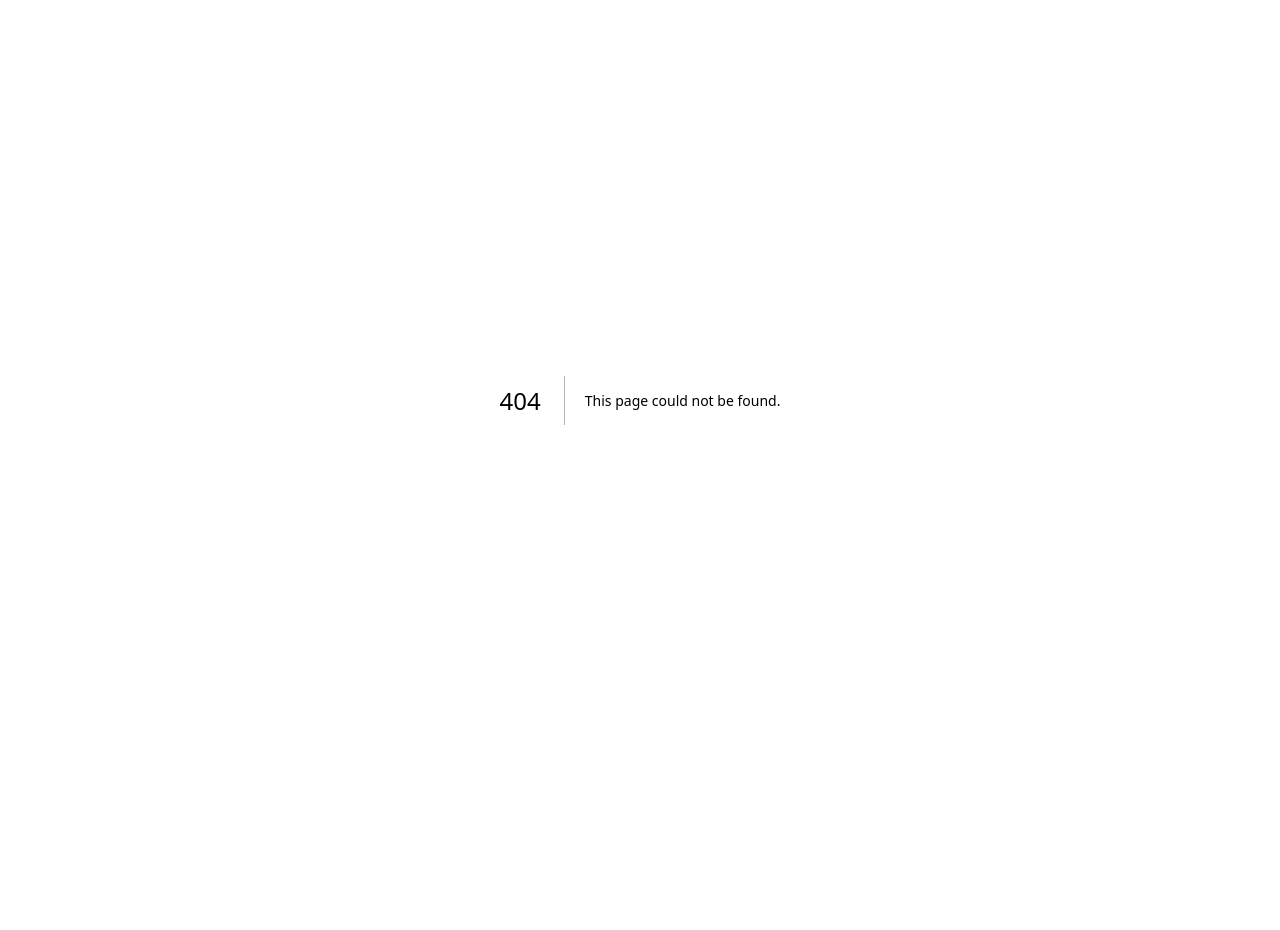
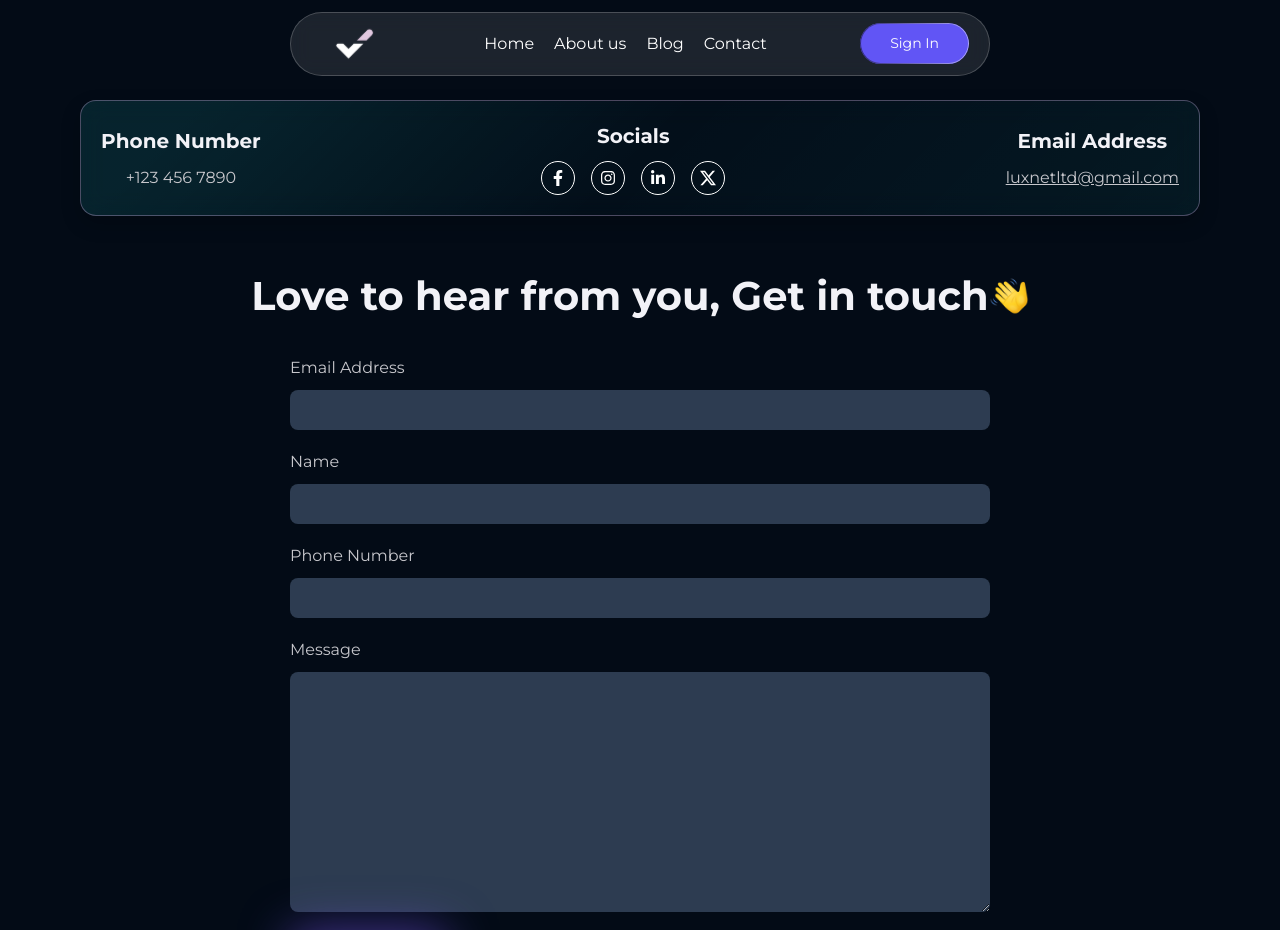
Before and after one commit to Timi-co/VerrifyWebsite, a Next.js app: page /contact in a window 1280 px wide. Before the commit this address had no page. Shown: the top 930 px of the page. Before the commit the page ends 800 px from the top, so only its background shows below. Built offline with nearby package versions, Linux system fonts and the light colour scheme.

Commit message:
DONE: Implemented Contact page WIP: Implementing contact API

```diff
--- /dev/null
+++ b/app/components/(Contact)/ContactContent.tsx
@@ -0,0 +1,172 @@
+"use client";
+import { useState } from "react";
+import React from "react";
+import SocialRing from "../(global)/SocialRing";
+import {
+  FaFacebookF,
+  FaInstagram,
+  FaLinkedinIn,
+  FaPhoneAlt,
+} from "react-icons/fa";
+import { BsTwitterX } from "react-icons/bs";
+import Image from "next/image";
+import Wave from "@/public/images/wave.png";
+
+const ContactContent = () => {
+  const [isLoading, setIsLoading] = useState(false);
+  const [successMsg, setSuccessMsg] = useState("");
+  const [errorMsg, setErrorMsg] = useState("");
+  const [formData, setFormData] = useState({
+    name: "",
+    email: "",
+    phone: "",
+    message: "",
+  });
+
+  const handleChange = (e) => {
+    setFormData({ ...formData, [e.target.name]: e.target.value });
+  };
+
+  const handleSubmit = async (e) => {
+    e.preventDefault(); // ✅ prevent page reload
+    setIsLoading(true);
+    setSuccessMsg("");
+    setErrorMsg("");
+
+    try {
+      const res = await fetch(
+        `${process.env.NEXT_PUBLIC_API_BASE_URL}/contact-us/request`,
+        {
+          method: "POST",
+          headers: {
+            "Content-Type": "application/json",
+          },
+          body: JSON.stringify(formData),
+        }
+      );
+
+      const data = await res.json(); // ✅ await the response
+
+      if (!res.ok) {
+        throw new Error(data.message || "Something went wrong");
+      }
+
+      setSuccessMsg("✅ Message sent successfully!");
+      setFormData({ name: "", email: "", phone: "", message: "" });
+    } catch (error) {
+      console.error(error);
+      setErrorMsg("❌ Failed to send message. Please try again.");
+    } finally {
+      setIsLoading(false);
+    }
+  };
+
+  return (
+    <div className="py-[100px] px-[80px] ">
+      <div className="flex justify-between items-center testimonial_card">
+        <div className="flex flex-col gap-[10px] items-center justify-center">
+          <h2 className="text-[20px] font-bold text-header-txt">
+            Phone Number
+          </h2>
+          <p className="text-gray-txt">+123 456 7890</p>
+        </div>
+        <div className="flex flex-col gap-[10px] items-center justify-center">
+          <h2 className="text-[20px] font-bold text-header-txt">Socials</h2>
+          <div className="flex gap-4">
+            <SocialRing icon={<FaFacebookF />} link="facebook.com" />
+            <SocialRing icon={<FaInstagram />} link="instagram.com" />
+            <SocialRing icon={<FaLinkedinIn />} link="linkedin.com" />
+            <SocialRing icon={<BsTwitterX />} link="twitter.com" />
+          </div>
+        </div>
+        <div className="flex flex-col gap-[10px] items-center justify-center">
+          <h2 className="text-[20px] font-bold text-header-txt">
+            Email Address
+          </h2>
+          <a
+            className="text-gray-txt underline"
+            href="mailto:luxnetltd@gmail.com"
+          >
+            luxnetltd@gmail.com
+          </a>
+        </div>
+      </div>
+
+      <div className="flex mt-[50px]">
+        <div className="flex flex-col items-center w-full gap-[30px]">
+          <h1 className="text-[40px] text-center text-header-txt font-bold w-full flex items-center justify-center">
+            Love to hear from you, Get in touch{" "}
+            <Image className="w-fit h-[40px]" src={Wave} alt="hands waving" />
+          </h1>
+
+          <form className="w-[700px]" onSubmit={handleSubmit}>
+            <div className="flex flex-col gap-[20px]">
+              <div className="flex flex-col gap-[10px]">
+                <label className="text-gray-txt">Email Address</label>
+                <input
+                  type="email"
+                  name="email"
+                  value={formData.email}
+                  onChange={handleChange}
+                  className="bg-input-bg p-2 rounded-lg text-gray-txt"
+                  required
+                />
+              </div>
+
+              <div className="flex flex-col gap-[10px]">
+                <label className="text-gray-txt">Name</label>
+                <input
+                  type="text"
+                  name="name"
+                  value={formData.name}
+                  onChange={handleChange}
+                  className="bg-input-bg p-2 rounded-lg text-gray-txt"
+                  required
+                />
+              </div>
+
+              <div className="flex flex-col gap-[10px]">
+                <label className="text-gray-txt">Phone Number</label>
+                <input
+                  type="text"
+                  name="phone"
+                  value={formData.phone}
+                  onChange={handleChange}
+                  className="bg-input-bg p-2 rounded-lg text-gray-txt"
+                />
+              </div>
+
+              <div className="flex flex-col gap-[10px]">
+                <label className="text-gray-txt">Message</label>
+                <textarea
+                  name="message"
+                  value={formData.message}
+                  onChange={handleChange}
+                  className="bg-input-bg p-2 rounded-lg h-[30vh] text-gray-txt"
+                  required
+                ></textarea>
+              </div>
+
+              <div>
+                <button
+                  type="submit"
+                  disabled={isLoading}
+                  className="py-[10px] px-[20px] radial-glow text-[16px] font-[500] rounded-[10px] cursor-pointer text-white"
+                >
+                  {isLoading ? "Sending..." : "Send Message"}
+                </button>
+
+                {successMsg && (
+                  <p className="text-green-600 mt-2">{successMsg}</p>
+                )}
+                {errorMsg && <p className="text-red-600 mt-2">{errorMsg}</p>}
+              </div>
+            </div>
+          </form>
+        </div>
+      </div>
+    </div>
+  );
+};
+
+export default ContactContent;
--- a/app/components/(global)/Footer.tsx
+++ b/app/components/(global)/Footer.tsx
@@ -46,12 +46,12 @@ const Footer = () => {
       <div className="flex flex-col gap-[12px]">
         <h3 className="text-lg font-[500] text-header-txt">Contact us</h3>
         <div className="text-[16px] flex flex-col gap-[10px] text-gray-txt">
-          <a href="#" className="flex gap-2 items-center ">
+          <p className="flex gap-2 items-center ">
             <span>
               <FaPhoneAlt />
             </span>{" "}
             +123 456 7890
-          </a>
+          </p>
           <a href="#" className="flex gap-2 items-center">
             <span>
               <CiMail />
--- a/app/components/(global)/Navbar.tsx
+++ b/app/components/(global)/Navbar.tsx
@@ -35,7 +35,7 @@ const Navbar = () => {
           <Link href="/">Home</Link>
           <Link href="/about">About us</Link>
           <Link href="/blog">Blog</Link>
-          <a href="#">FAQ</a>
+          <Link href="/contact">Contact</Link>
         </div>
         <a href="#">
           <button className="circle-btn py-[10px] px-[30px] text-white text-[14px] ">Sign In</button>
--- /dev/null
+++ b/app/contact/page.tsx
@@ -0,0 +1,15 @@
+import React from 'react'
+import Navbar from '../components/(global)/Navbar'
+import ContactContent from '../components/(Contact)/ContactContent'
+import Footer from '../components/(global)/Footer'
+const page = () => {
+  return (
+    <div className='bg-primary'>
+        <Navbar />
+        <ContactContent />
+        <Footer />
+    </div>
+  )
+}
+
+export default page
--- /dev/null
+++ b/app/utils/alerts.js
@@ -0,0 +1,33 @@
+import Swal from "sweetalert2";
+
+
+export const successAlert = (title = "Success!", message = "Operation completed successfully.") => {
+  return Swal.fire({
+    icon: "success",
+    title,
+    text: message,
+    confirmButtonColor: "#ec4899",
+  });
+};
+
+
+export const errorAlert = (title = "Oops!", message = "Something went wrong.") => {
+  return Swal.fire({
+    icon: "error",
+    title,
+    text: message,
+    confirmButtonColor: "#ec4899",
+  });
+};
+
+export const warningAlert = (title = "Are you sure?", message = "You can’t undo this action.") => {
+  return Swal.fire({
+    icon: "warning",
+    title,
+    text: message,
+    showCancelButton: true,
+    confirmButtonColor: "#ec4899",
+    cancelButtonColor: "#6b7280",
+    confirmButtonText: "Yes, proceed",
+  });
+};
--- a/package.json
+++ b/package.json
@@ -15,7 +15,8 @@
     "react-dom": "19.1.0",
     "react-icons": "^5.5.0",
     "react-slick": "^0.31.0",
-    "slick-carousel": "^1.8.1"
+    "slick-carousel": "^1.8.1",
+    "sweetalert2": "^11.23.0"
   },
   "devDependencies": {
     "@eslint/eslintrc": "^3",
```
Also changed, not shown: public/images/wave.png (added), 1 other file (tests, documents, lock files or other folders).
